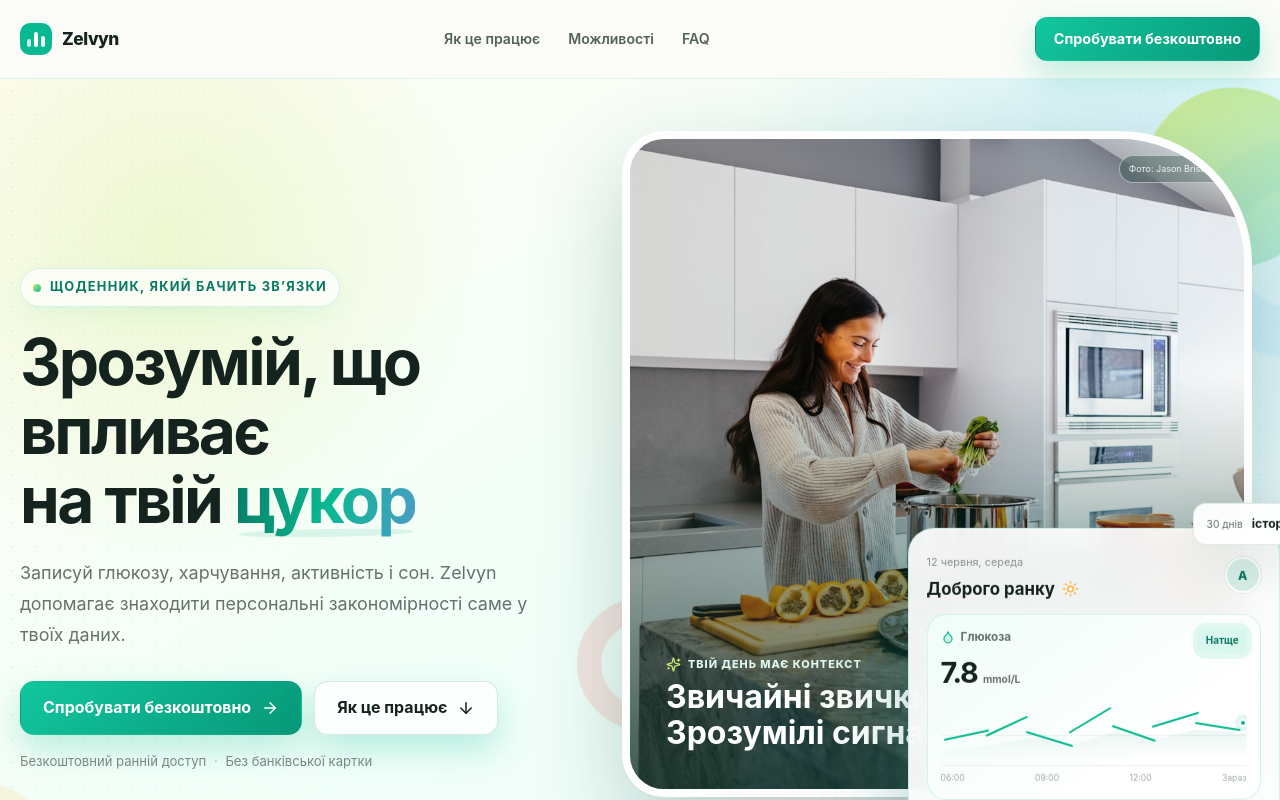
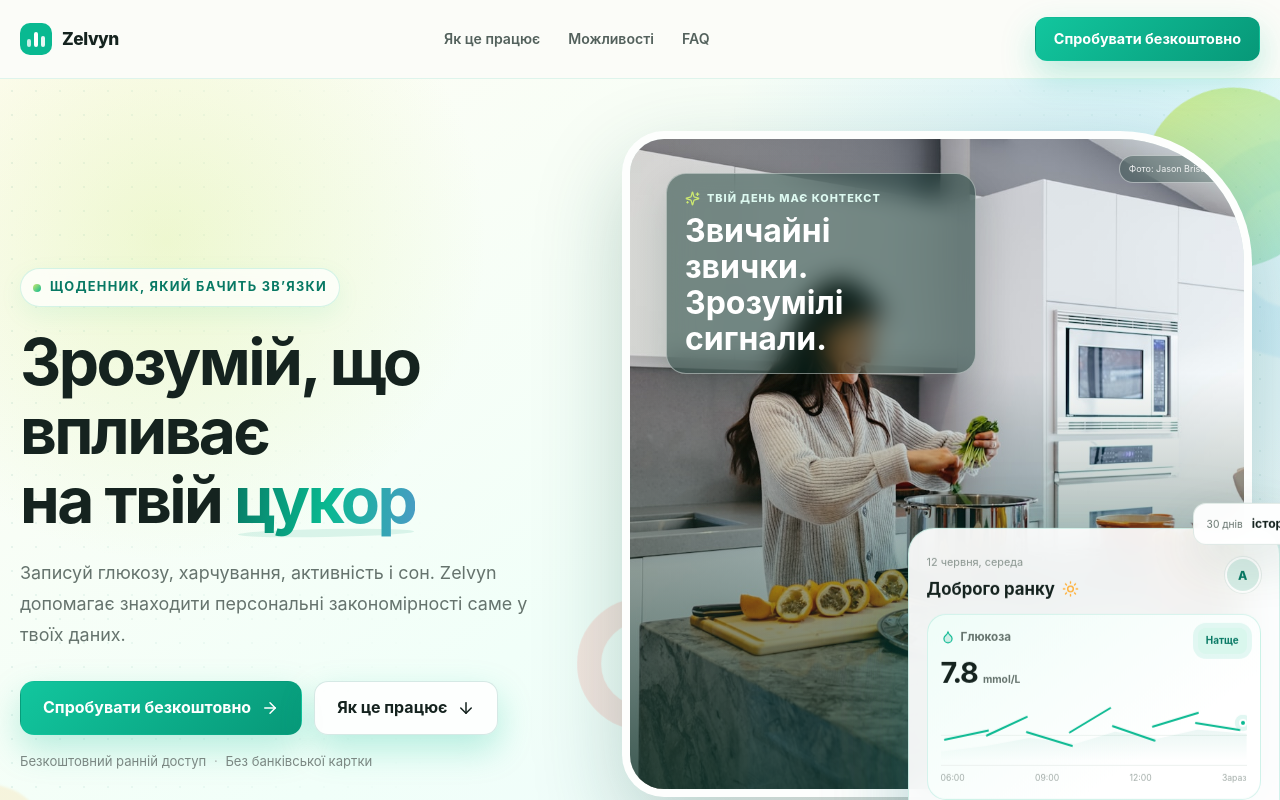
Before and after one commit to seokont/zelvyn, a React (Vite) app: page / in a window 1280 px wide. Shown: the top 800 px of the page. Built offline with nearby package versions, Linux system fonts and the light colour scheme.

Commit message:
Prevent hero caption overlap

```diff
--- a/src/styles/global.scss
+++ b/src/styles/global.scss
@@ -2696,9 +2696,16 @@
 
   .hero-main-photo figcaption {
     right: auto;
-    bottom: 38px;
+    top: 34px;
+    bottom: auto;
     left: 36px;
-    max-width: 330px;
+    max-width: 310px;
+    padding: 16px 18px;
+    border: 1px solid rgba(255, 255, 255, 0.42);
+    border-radius: 20px;
+    background: rgba(8, 47, 38, 0.48);
+    box-shadow: 0 16px 36px rgba(8, 47, 38, 0.16);
+    backdrop-filter: blur(12px);
   }
 
   .hero-visual .hero-dashboard-wrap {
```
